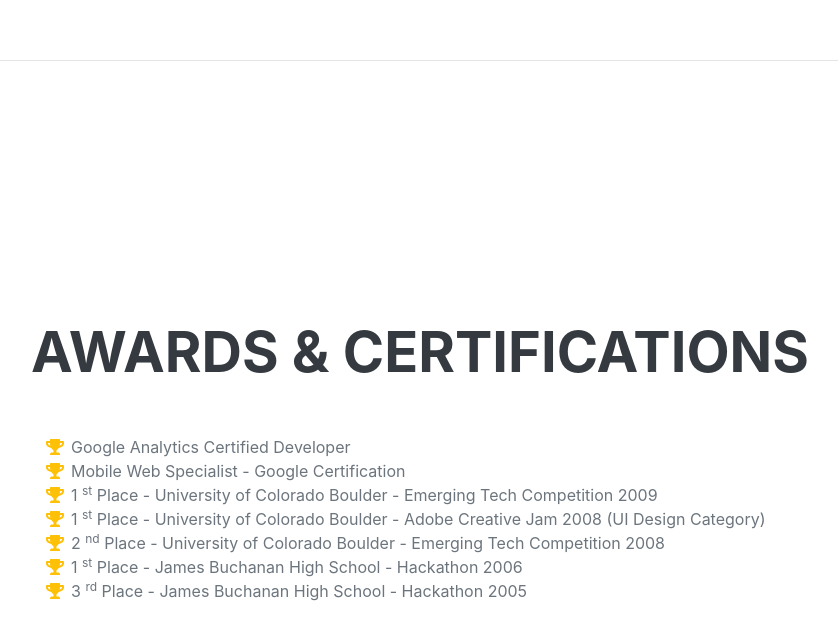
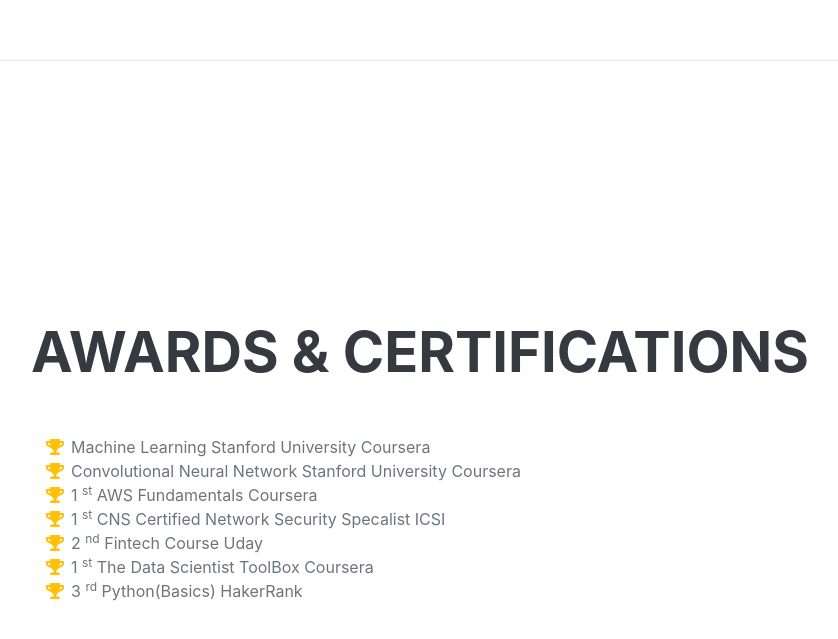
Before and after one commit to stavan123/stavankhisty, a plain HTML site: page index.html in a window 1280 px wide. Shown: the part 3944-4583 px from the top of the page, without its empty margins (289-1127 px from the left). Drawn offline with nearby package versions, Linux system fonts and the light colour scheme; a web font is replaced by a local one.

Commit message:
Update index.html

```diff
--- a/index.html
+++ b/index.html
@@ -170,41 +170,41 @@
                     <ul class="fa-ul mb-0">
                         <li>
                             <span class="fa-li"><i class="fas fa-trophy text-warning"></i></span>
-                            Google Analytics Certified Developer
+                            Machine Learning Stanford University Coursera
                         </li>
                         <li>
                             <span class="fa-li"><i class="fas fa-trophy text-warning"></i></span>
-                            Mobile Web Specialist - Google Certification
+                            Convolutional Neural Network Stanford University Coursera
                         </li>
                         <li>
                             <span class="fa-li"><i class="fas fa-trophy text-warning"></i></span>
                             1
                             <sup>st</sup>
-                            Place - University of Colorado Boulder - Emerging Tech Competition 2009
+                            AWS Fundamentals Coursera
                         </li>
                         <li>
                             <span class="fa-li"><i class="fas fa-trophy text-warning"></i></span>
                             1
                             <sup>st</sup>
-                            Place - University of Colorado Boulder - Adobe Creative Jam 2008 (UI Design Category)
+                            CNS Certified Network Security Specalist ICSI
                         </li>
                         <li>
                             <span class="fa-li"><i class="fas fa-trophy text-warning"></i></span>
                             2
                             <sup>nd</sup>
-                            Place - University of Colorado Boulder - Emerging Tech Competition 2008
+                            Fintech Course Uday
                         </li>
                         <li>
                             <span class="fa-li"><i class="fas fa-trophy text-warning"></i></span>
                             1
                             <sup>st</sup>
-                            Place - James Buchanan High School - Hackathon 2006
+                            The Data Scientist ToolBox Coursera
                         </li>
                         <li>
                             <span class="fa-li"><i class="fas fa-trophy text-warning"></i></span>
                             3
                             <sup>rd</sup>
-                            Place - James Buchanan High School - Hackathon 2005
+                            Python(Basics) HakerRank
                         </li>
                     </ul>
                 </div>
```
